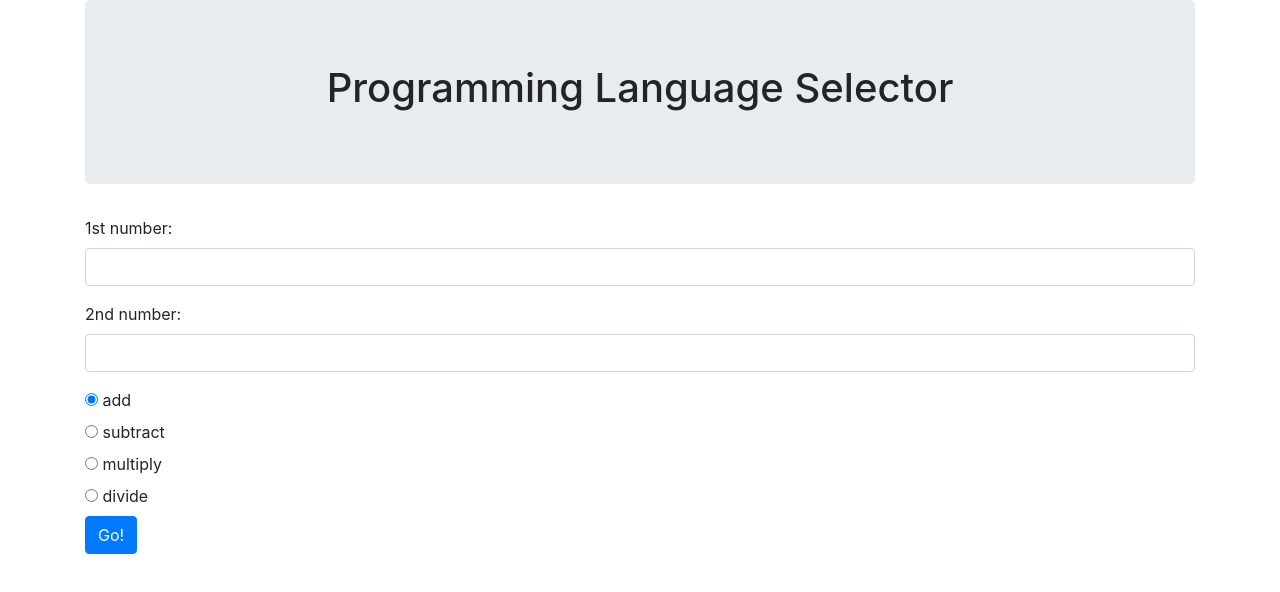
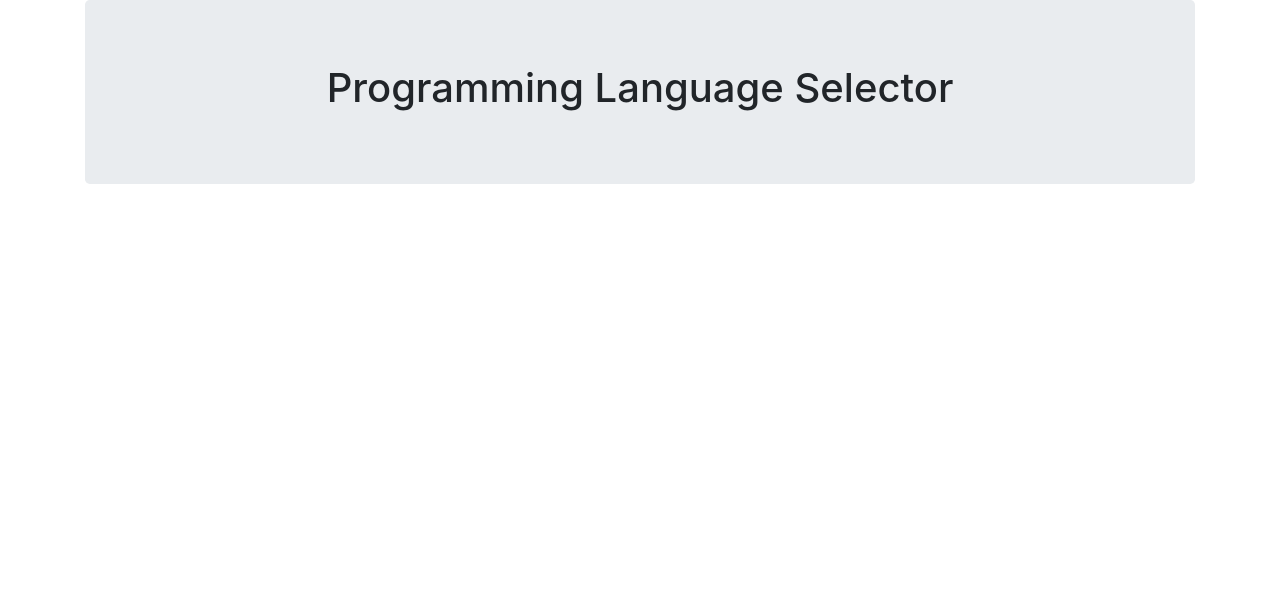
Before and after one commit to BryonBurke/languageSuggester, a plain HTML site: page index.html in a window 1280 px wide. Drawn offline with Linux system fonts and the light colour scheme.

Commit message:
troubleshooting

```diff
--- a/index.html
+++ b/index.html
@@ -12,51 +12,6 @@
       <div class="jumbotron">
         <h1>Programming Language Selector</h1>
       </div>
-      <form id="calculator">
-        <div class="form-group">
-          <label for="input1">1st number:</label>
-          <input id="input1" class="form-control" type="text">
-        </div>
-        <div class="form-group">
-          <label for="input2">2nd number:</label>
-          <input id="input2" class="form-control" type="text">
-        </div>
-        <div class="radio">
-          <label>
-            <input type="radio" name="operator" value="add" checked>
-            add
-          </label>
-        </div>
-        <div class="radio">
-          <label>
-            <input type="radio" name="operator" value="subtract">
-            subtract
-          </label>
-        </div>
-        <div class="radio">
-          <label>
-            <input type="radio" name="operator" value="multiply">
-            multiply
-          </label>
-        </div>
-        <div class="radio">
-          <label>
-            <input type="radio" name="operator" value="divide">
-            divide
-          </label>
-        </div>
-        <button type="submit" class="btn btn-primary">Go!</button>
-      </form>
-
-
-
-
-
-
-
-
-
-
 
     </div>
 </html>
```
